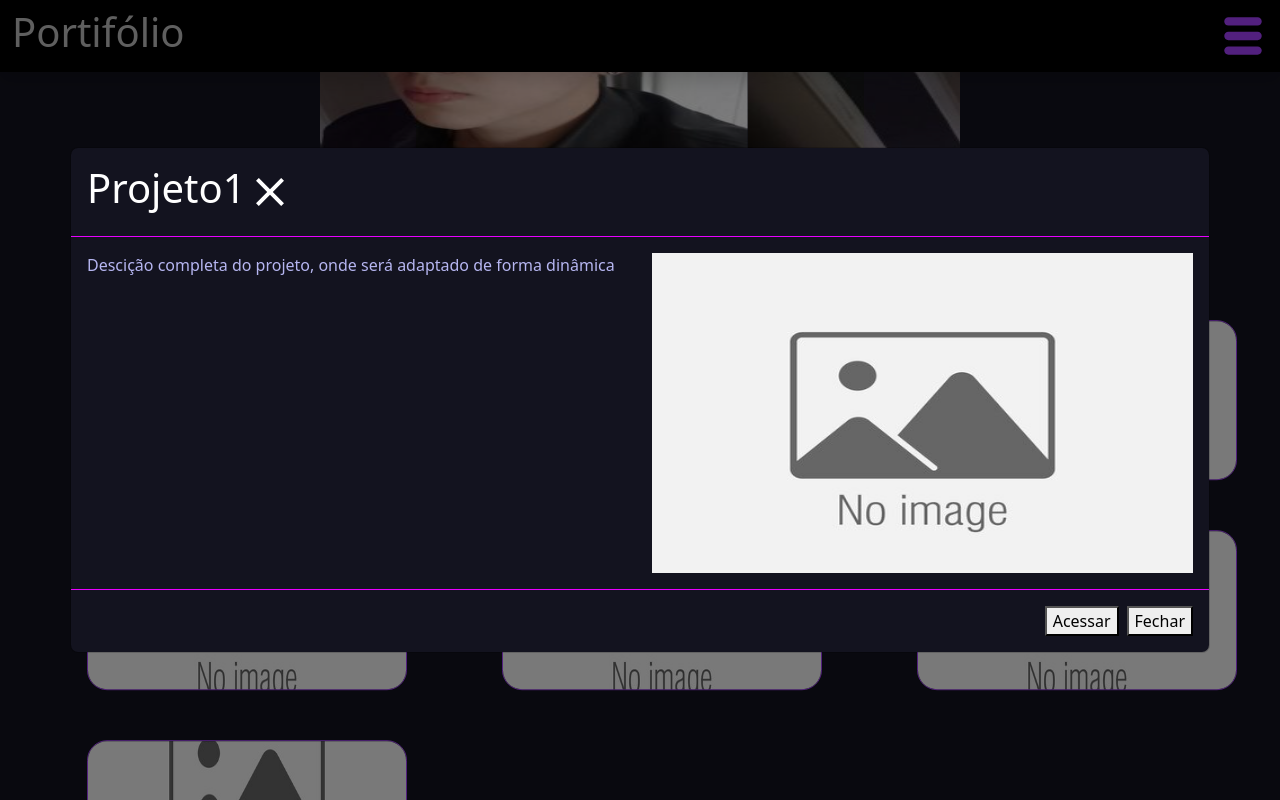
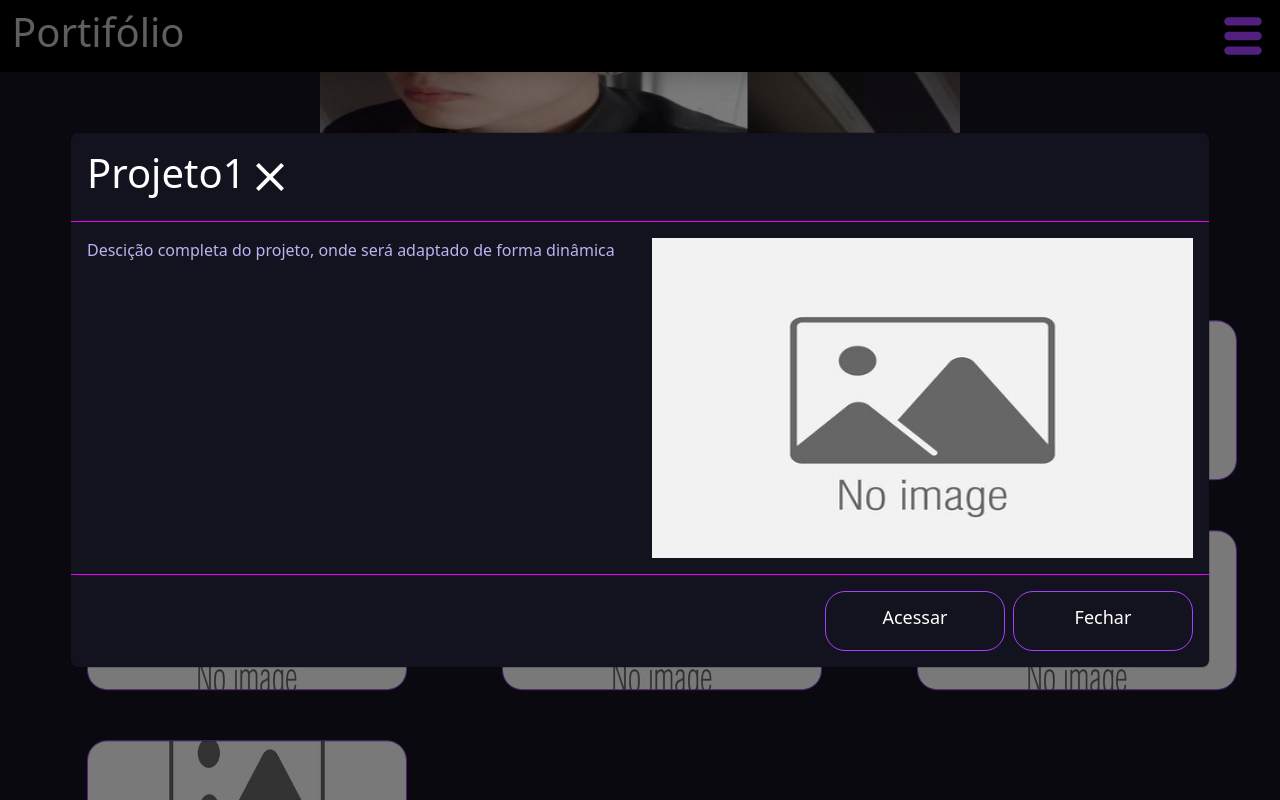
Before and after one commit to Rafael-conquista/portifolio_pessoal, a React (Create React App) app in the folder portifolio_pessoal/: page / in a window 1280 px wide. Both pictures are taken after a click on the element "Projeto1". Shown: the part 1572-2372 px from the top of the page. Built offline with nearby package versions, Linux system fonts and the light colour scheme.

Commit message:
adiciona estilo para modal

```diff
--- a/portifolio_pessoal/src/components/navbar.css
+++ b/portifolio_pessoal/src/components/navbar.css
@@ -84,26 +84,3 @@
     max-width: 20vw;
     max-height: 30vh;
 }
-
-.botao {
-    width: 180px;
-    height: 60px;
-    cursor: pointer;
-    background: transparent;
-    border: 1px solid rgb(165, 65, 252);
-    border-radius: 20px;
-    outline: none;
-    transition: 0.5s ease-in-out;
-}
-
-.botao span {
-    color: white;
-    font-size: 18px;
-    font-weight: 100;
-}
-
-.botao:hover {
-    transition: 0.5s ease-in-out;
-    background: rgb(66, 11, 117);
-    transform: scale(1.1);
-}
--- a/portifolio_pessoal/src/components/projetos.css
+++ b/portifolio_pessoal/src/components/projetos.css
@@ -119,3 +119,28 @@
 .close_button:hover{
   color: #ff0000;
 }
+
+.botao {
+  width: 180px;
+  height: 60px;
+  cursor: pointer;
+  background: transparent;
+  border: 1px solid rgb(165, 65, 252);
+  border-radius: 20px;
+  outline: none;
+  padding-top: 1.5vh;
+  transition: 0.5s ease-in-out;
+  text-align: center;
+}
+
+.botao span {
+  color: white;
+  font-size: 18px;
+  font-weight: 100;
+}
+
+.botao:hover {
+  transition: 0.5s ease-in-out;
+  background: rgb(66, 11, 117);
+  transform: scale(1.05);
+}
--- a/portifolio_pessoal/src/components/projetos.js
+++ b/portifolio_pessoal/src/components/projetos.js
@@ -32,7 +32,6 @@ function Projetos() {
         const id = event.target.id
         setProject(id)
         setImage(projects[id])
-        console.log(image)
         setShowModal(true);
     };
 
@@ -90,13 +89,13 @@ function Projetos() {
                         </Col>
                     </Row>
                 </Modal.Body>
-                <Modal.Footer>
-                    <button variant="secondary" onClick={handleClose}>
-                        Acessar
-                    </button>
-                    <button variant="secondary" onClick={handleClose}>
-                        Fechar
-                    </button>
+                <Modal.Footer className='teste'>
+                    <div className='botao' onClick={handleClose}>
+                        <span>Acessar</span>
+                    </div>
+                    <div className='botao' onClick={handleClose}>
+                        <span>Fechar</span>
+                    </div>
                 </Modal.Footer>
             </Modal>
 
```
